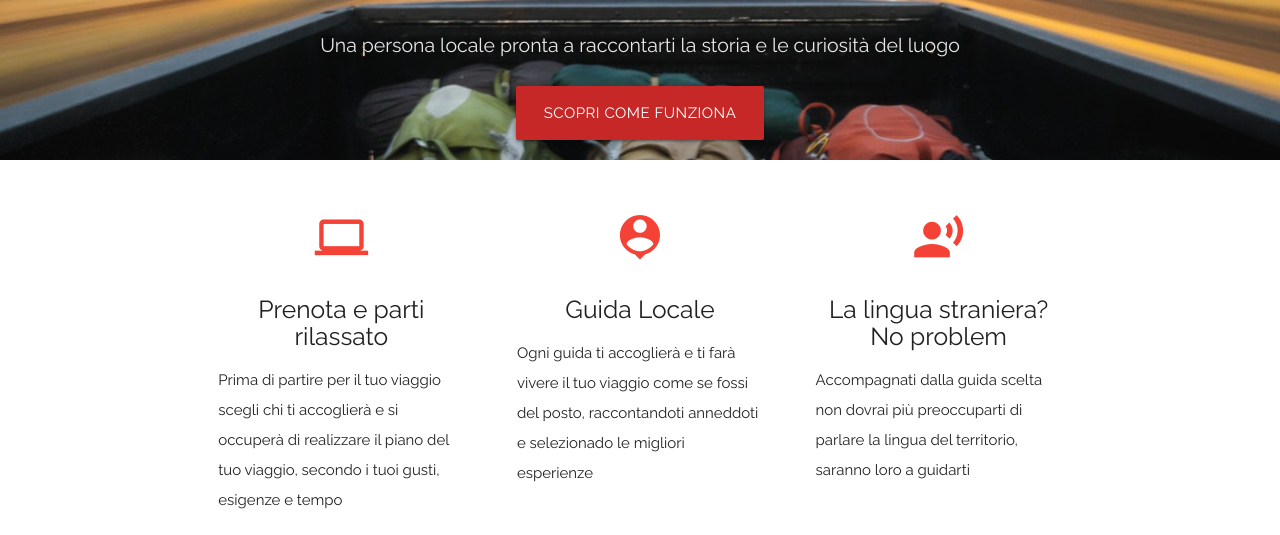
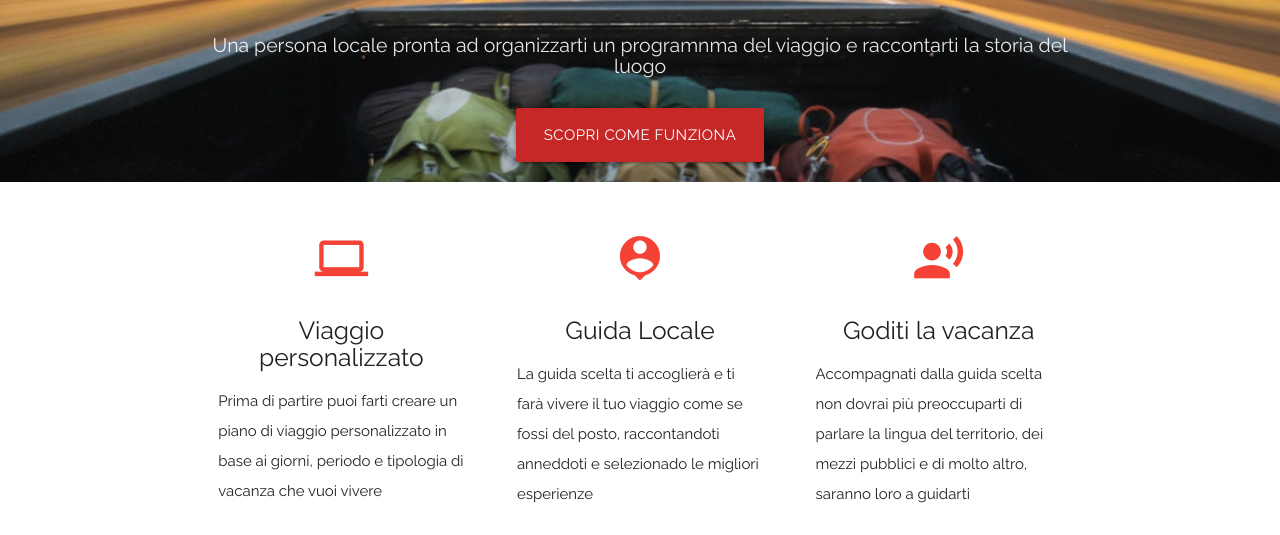
Before and after one commit to Todoo-io/Bringyourguide, a plain HTML site: page index.html in a window 1280 px wide. Shown: the part 417-952 px from the top of the page. Drawn offline with nearby package versions, Linux system fonts and the light colour scheme; a script that the page names is missing.

Commit message:
Update index.html

```diff
--- a/index.html
+++ b/index.html
@@ -56,7 +56,7 @@
         <br><br>
         <h1 class="header center white-text">Un modo nuovo concetto di viaggio</h1>
         <div class="row center">
-          <h5 class="header-subtitle col s12 light">Una persona locale pronta a raccontarti la storia e le curiosità del luogo</h5>
+          <h5 class="header-subtitle col s12 light">Una persona locale pronta ad organizzarti un programnma del viaggio e raccontarti la storia del luogo</h5>
         </div>
         <div class="row center">
           <a href="#servizio" class="btn-large waves-effect waves-light red darken-3">Scopri come funziona</a>
@@ -78,9 +78,9 @@
             <div class="col s12 m4">
               <div class="icon-block">
                 <h2 class="center red-text"><i class="material-icons">computer</i></h2>
-                <h5 class="center">Prenota e parti rilassato</h5>
+                <h5 class="center">Viaggio personalizzato</h5>
 
-                <p class="light">Prima di partire per il tuo viaggio scegli chi ti accoglierà e si occuperà di realizzare il piano del tuo viaggio, secondo i tuoi gusti, esigenze e tempo</p>
+                <p class="light">Prima di partire puoi farti creare un piano di viaggio personalizzato in base ai giorni, periodo e tipologia di vacanza che vuoi vivere</p>
               </div>
             </div>
 
@@ -89,16 +89,16 @@
                 <h2 class="center red-text"><i class="material-icons">person_pin</i></h2>
                 <h5 class="center">Guida Locale</h5>
 
-                <p class="light">Ogni guida ti accoglierà e ti farà vivere il tuo viaggio come se fossi del posto, raccontandoti anneddoti e selezionado le migliori esperienze</p>
+                <p class="light">La guida scelta ti accoglierà e ti farà vivere il tuo viaggio come se fossi del posto, raccontandoti anneddoti e selezionado le migliori esperienze</p>
               </div>
             </div>
 
             <div class="col s12 m4">
               <div class="icon-block">
                 <h2 class="center red-text"><i class="material-icons">record_voice_over</i></h2>
-                <h5 class="center">La lingua straniera? No problem</h5>
+                <h5 class="center">Goditi la vacanza</h5>
 
-                <p class="light">Accompagnati dalla guida scelta non dovrai più preoccuparti di parlare la lingua del territorio, saranno loro a guidarti </p>
+                <p class="light">Accompagnati dalla guida scelta non dovrai più preoccuparti di parlare la lingua del territorio, dei mezzi pubblici e di molto altro, saranno loro a guidarti </p>
               </div>
             </div>
         </div>
@@ -111,7 +111,7 @@
       <div class="container">
         <div class="row center">
           <i class="material-icons registrazione-icon">flight</i>
-          <h3 class="col s12 light">Sei pronto a partire per il tuo prossimo viaggio?</h3>
+          <h3 class="col s12 light">Sei pronto a farti accompagnare nel prossimo viaggio?</h3>
           <h5 class="col s12 registrazione-subtitle">Registrati per rimanere aggiornato sul rilascio della versione Beta</h5>
           <div class="row">
            <div class="input-field col s12 l6 offset-l3">
@@ -144,7 +144,7 @@
       <div class="row">
         <div class="col s12 center">
           <i class="material-icons mostra-icon red-text">place</i>
-          <h3>Vuoi mostrare ai turisti la tua città? Unisciti alla community</h3>
+          <h3>Vuoi mostrare ai turisti la tua città o organizzare programmi di viaggio? Unisciti alla community</h3>
           <h5 class="col s12 mostra-subtitle">Compila il seguente questionario indicando la tua città.
           <br>
           Ti ricontatteremo entro 24 ore</h5>
```
